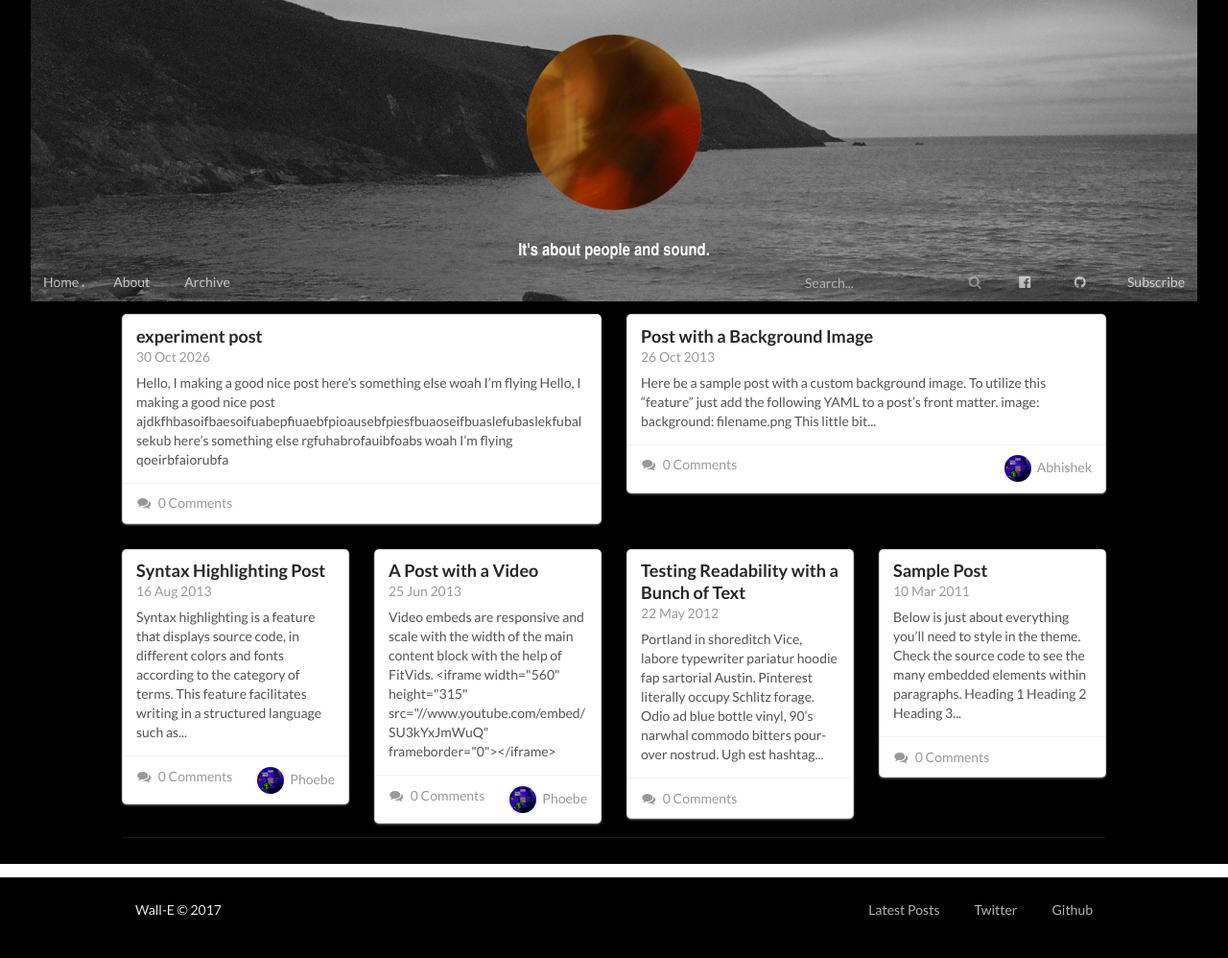
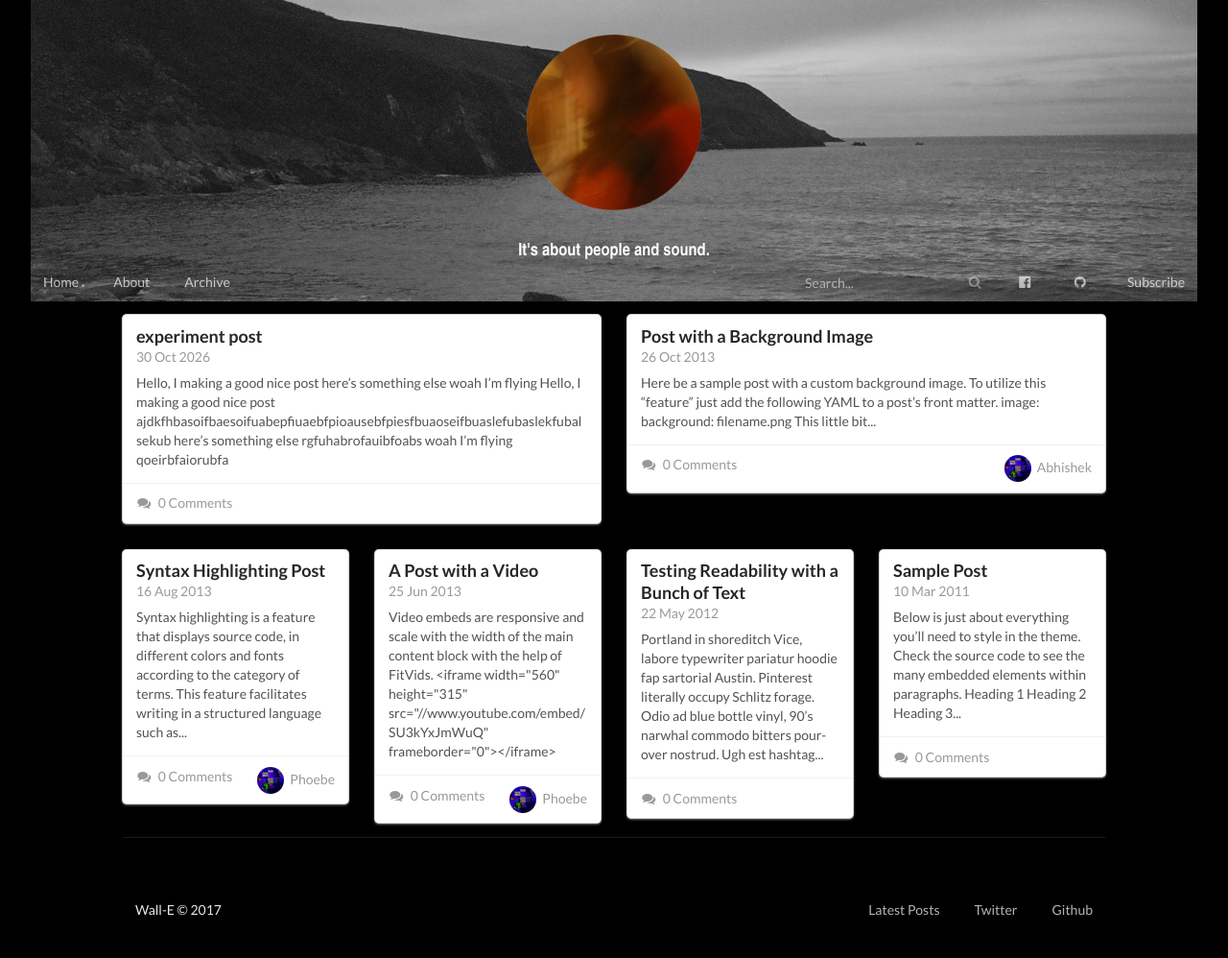
Before and after one commit to ZOOCHOSIS-BLOG/ZOOCHOSIS-BLOG.github.io, a Jekyll site: the page built from index.html, in a window 1280 px wide. Shown: the whole page at 96% size. Built offline with Jekyll 4.4.1, drawn with Linux system fonts in a browser that asks for light colours; some web fonts are replaced; the list of posts is cut into pages by our own code; comment, search, counter and statistics services are not loaded.

Commit message:
link re-order semantic UI re-shuffle

```diff
--- a/_includes/head.html
+++ b/_includes/head.html
@@ -4,10 +4,10 @@
     <title>{{ site.title }}</title>
     <meta name="viewport" content="width=device-width, initial-scale=1.0">
 
+    <link rel="stylesheet" href="/assets/css/vendor/semantic.min.css">
     <link rel="stylesheet" href="/assets/css/main.css">
     <link rel="stylesheet" href="/assets/css/mobile.css">
-    <link rel="stylesheet" href="/assets/css/vendor/syntax.css">
-    <link rel="stylesheet" href="/assets/css/vendor/semantic.min.css"/>
+    <link rel="stylesheet" href="/assets/css/vendor/syntax.css"/>
 
     {% if page.image.background %}
         {% assign background_image = page.image.background %}
--- a/assets/css/main.css
+++ b/assets/css/main.css
@@ -17,6 +17,10 @@ html, body {
 
 img, video, iframe {
     max-width: 100%;
+}
+
+body {
+    background-color: black;
 }
 
 /* header */
@@ -98,10 +102,6 @@ main {
     background-color: black;
 }
 
-body {
-    background-color: black;
-}
-
 .ui.card {
     width: auto !important;
 }
```
